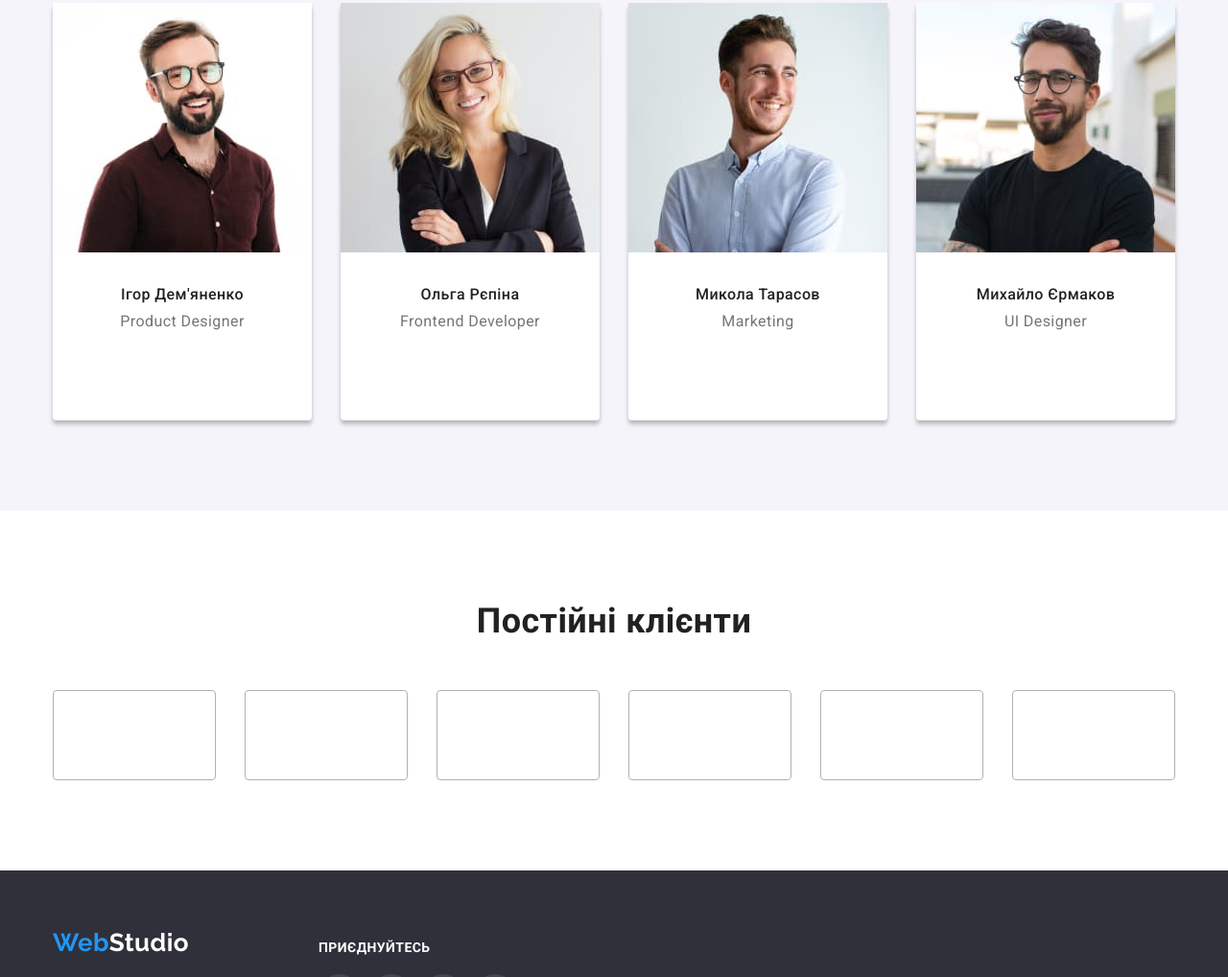
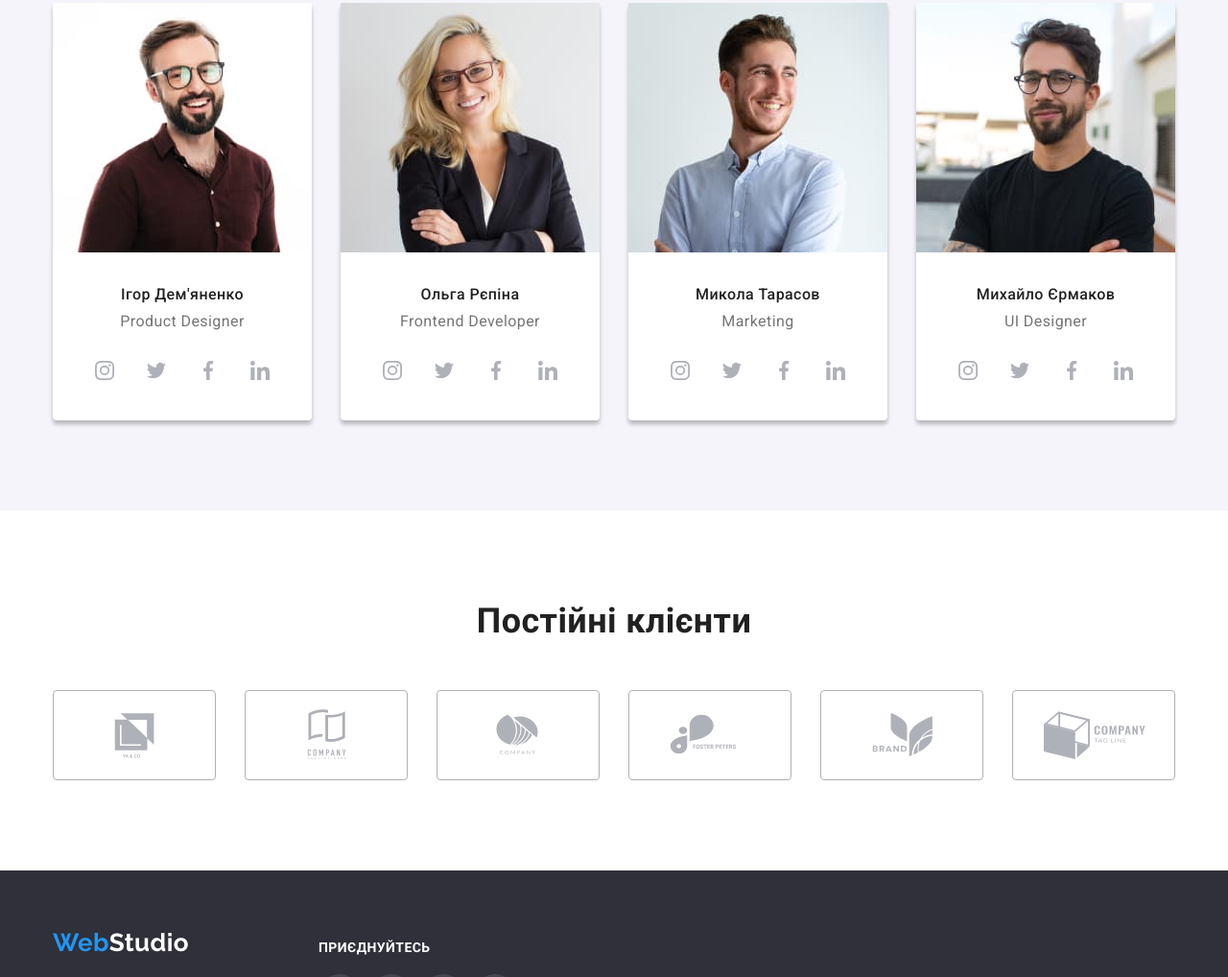
Before and after one commit to LiudmylaKozytska/goit-markup-hw-04, a plain HTML site: page index.html in a window 1280 px wide. Shown: the part 1782-2800 px from the top of the page at 96% size. Drawn offline with Linux system fonts and the light colour scheme.

Commit message:
заміна назви спрайту

```diff
--- a/index.html
+++ b/index.html
@@ -9,7 +9,7 @@
   <link href="https://fonts.googleapis.com/css2?family=Raleway:wght@700&family=Roboto:wght@400;500;700;900&display=swap"
     rel="stylesheet" />
   <link rel="stylesheet" href="./css/styles.css" />
-  <link rel="stylesheet" href="./images/symbol-defs.svg"/>
+  <link rel="stylesheet" href="./images/icons.svg"/>
   <title>Document</title>
 </head>
 
@@ -28,11 +28,11 @@
         <ul class="list flex-list contact-list">
           <li><a class="link contact-item" href="mailto:info@devstudio.com">
             <svg class="link contact-icon" width="16" height="12">
-              <use href="./images/symbol-defs.svg#icon-letter"></use>
+              <use href="./images/icons.svg#icon-letter"></use>
             </svg><span>info@devstudio.com</span></a></li>
           <li><a class="link contact-item" href="tel:+380961111111">
             <svg class="link contact-icon" width="10" height="16">
-              <use href="./images/symbol-defs.svg#icon-smartphone"></use>
+              <use href="./images/icons.svg#icon-smartphone"></use>
             </svg><span>+38 096 111 11 11</span></a></li>
         </ul>
       </div>
@@ -54,7 +54,7 @@
           <li class="specialty-item">
             <div class="specialty-icon-background">
               <svg class="specialty-icon">
-              <use href="./images/symbol-defs.svg#icon-antenna"></use>
+              <use href="./images/icons.svg#icon-antenna"></use>
             </svg></div>
             <h3 class="specialty-title">Увага до деталей</h3>
             <p>Ідейні міркування, і навіть початок повсякденної роботи з формування позиції.</p>
@@ -62,7 +62,7 @@
           <li class="specialty-item">
             <div class="specialty-icon-background">
               <svg class="specialty-icon">
-                <use href="./images/symbol-defs.svg#icon-clock"></use>
+                <use href="./images/icons.svg#icon-clock"></use>
               </svg>
             </div>
             <h3 class="specialty-title">Пунктуальність</h3>
@@ -71,7 +71,7 @@
           <li class="specialty-item">
             <div class="specialty-icon-background">
               <svg class="specialty-icon">
-                <use href="./images/symbol-defs.svg#icon-diagram"></use>
+                <use href="./images/icons.svg#icon-diagram"></use>
               </svg>
             </div>
             <h3 class="specialty-title">Планування</h3>
@@ -79,7 +79,7 @@
           </li>
           <li class="specialty-item">
             <div class="specialty-icon-background"><svg class="specialty-icon">
-              <use href="./images/symbol-defs.svg#icon-astronaut"></use>
+              <use href="./images/icons.svg#icon-astronaut"></use>
             </svg></div>
             <h3 class="specialty-title">Сучасні технології</h3>
             <p>Значимість цих проблем настільки очевидна, що реалізація планових завдань.</p>
@@ -110,22 +110,22 @@
                 <ul class="soc-list list">
                   <li class="soc-item"><a href="" class="soc-link">
                     <svg class="soc-icon" width="20" height="20">
-                      <use href="./images/symbol-defs.svg#icon-instagram"></use>
+                      <use href="./images/icons.svg#icon-instagram"></use>
                     </svg>
                   </a></li>
                   <li class="soc-item"><a href="" class="soc-link">
                     <svg class="soc-icon" width="20" height="20">
-                      <use href="./images/symbol-defs.svg#icon-twitter"></use>
+                      <use href="./images/icons.svg#icon-twitter"></use>
                     </svg>
                   </a></li>
                   <li class="soc-item"><a href="" class="soc-link">
                     <svg class="soc-icon" width="20" height="20">
-                      <use href="./images/symbol-defs.svg#icon-facebook"></use>
+                      <use href="./images/icons.svg#icon-facebook"></use>
                     </svg>
                   </a></li>
                   <li class="soc-item"><a href="" class="soc-link">
                     <svg class="soc-icon" width="20" height="20">
-                      <use href="./images/symbol-defs.svg#icon-linkedin"></use>
+                      <use href="./images/icons.svg#icon-linkedin"></use>
                     </svg>
                   </a></li>
                 </ul>
@@ -139,22 +139,22 @@
                 <ul class="list soc-list">
                   <li class="soc-item"><a href="#" class="soc-link link">
                     <svg class="soc-icon" width="20" height="20">
-                      <use href="./images/symbol-defs.svg#icon-instagram"></use>
+                      <use href="./images/icons.svg#icon-instagram"></use>
                     </svg>
                   </a></li>
                   <li class="soc-item"><a href="#" class="soc-link link">
                     <svg class="soc-icon" width="20" height="20">
-                      <use href="./images/symbol-defs.svg#icon-twitter"></use>
+                      <use href="./images/icons.svg#icon-twitter"></use>
                     </svg>
                   </a></li>
                   <li class="soc-item"><a href="#" class="soc-link link">
                     <svg class="soc-icon" width="20" height="20">
-                      <use href="./images/symbol-defs.svg#icon-facebook"></use>
+                      <use href="./images/icons.svg#icon-facebook"></use>
                     </svg>
                   </a></li>
                   <li class="soc-item"><a href="#" class="soc-link link">
                     <svg class="soc-icon" width="20" height="20">
-                      <use href="./images/symbol-defs.svg#icon-linkedin"></use>
+                      <use href="./images/icons.svg#icon-linkedin"></use>
                     </svg>
                   </a></li>
                 </ul>
@@ -168,22 +168,22 @@
                 <ul class="list soc-list">
                   <li class="soc-item"><a href="#" class="soc-link link">
                     <svg class="soc-icon" width="20" height="20">
-                      <use href="./images/symbol-defs.svg#icon-instagram"></use>
+                      <use href="./images/icons.svg#icon-instagram"></use>
                     </svg>
                   </a></li>
                   <li class="soc-item"><a href="#" class="soc-link link">
                     <svg class="soc-icon" width="20" height="20">
-                      <use href="./images/symbol-defs.svg#icon-twitter"></use>
+                      <use href="./images/icons.svg#icon-twitter"></use>
                     </svg>
                   </a></li>
                   <li class="soc-item"><a href="#" class="soc-link link">
                     <svg class="soc-icon" width="20" height="20">
-                      <use href="./images/symbol-defs.svg#icon-facebook"></use>
+                      <use href="./images/icons.svg#icon-facebook"></use>
                     </svg>
                   </a></li>
                   <li class="soc-item"><a href="#" class="soc-link link">
                     <svg class="soc-icon" width="20" height="20">
-                      <use href="./images/symbol-defs.svg#icon-linkedin"></use>
+                      <use href="./images/icons.svg#icon-linkedin"></use>
                     </svg>
                   </a></li>
                 </ul>
@@ -197,22 +197,22 @@
                 <ul class="list soc-list">
                   <li class="soc-item"><a href="#" class="soc-link link">
                     <svg class="soc-icon" width="20" height="20">
-                      <use href="./images/symbol-defs.svg#icon-instagram"></use>
+                      <use href="./images/icons.svg#icon-instagram"></use>
                     </svg>
                   </a></li>
                   <li class="soc-item"><a href="#" class="soc-link link">
                     <svg class="soc-icon" width="20" height="20">
-                      <use href="./images/symbol-defs.svg#icon-twitter"></use>
+                      <use href="./images/icons.svg#icon-twitter"></use>
                     </svg>
                   </a></li>
                   <li class="soc-item"><a href="#" class="soc-link link">
                     <svg class="soc-icon" width="20" height="20">
-                      <use href="./images/symbol-defs.svg#icon-facebook"></use>
+                      <use href="./images/icons.svg#icon-facebook"></use>
                     </svg>
                   </a></li>
                   <li class="soc-item"><a href="#" class="soc-link link">
                     <svg class="soc-icon" width="20" height="20">
-                      <use href="./images/symbol-defs.svg#icon-linkedin"></use>
+                      <use href="./images/icons.svg#icon-linkedin"></use>
                     </svg>
                   </a></li>
                 </ul>
@@ -227,23 +227,23 @@
       <h2 class="title">Постійні клієнти</h2>
       <ul class="list clients-list">
         <li class="clients-item"><a href="" class="clients-link"><svg class="clients-icon" width="106" height="60">
-          <use href="./images/symbol-defs.svg#icon-logo1"></use>
+          <use href="./images/icons.svg#icon-logo1"></use>
         </svg></a>
       </li>
         <li class="clients-item"><a href="" class="clients-link"><svg class="clients-icon" width="106" height="60">
-          <use href="./images/symbol-defs.svg#icon-logo2"></use>
+          <use href="./images/icons.svg#icon-logo2"></use>
         </svg></a></li>
         <li class="clients-item"><a href="" class="clients-link"><svg class="clients-icon" width="106" height="60">
-          <use href="./images/symbol-defs.svg#icon-logo3"></use>
+          <use href="./images/icons.svg#icon-logo3"></use>
         </svg></a></li>
         <li class="clients-item"><a href="" class="clients-link"><svg class="clients-icon" width="106" height="60">
-          <use href="./images/symbol-defs.svg#icon-logo4"></use>
+          <use href="./images/icons.svg#icon-logo4"></use>
         </svg></a></li>
         <li class="clients-item"><a href="" class="clients-link"><svg class="clients-icon" width="106" height="60">
-          <use href="./images/symbol-defs.svg#icon-logo5"></use>
+          <use href="./images/icons.svg#icon-logo5"></use>
         </svg></a></li>
         <li class="clients-item"><a href="" class="clients-link"><svg class="clients-icon" width="106" height="60">
-          <use href="./images/symbol-defs.svg#icon-logo6"></use>
+          <use href="./images/icons.svg#icon-logo6"></use>
         </svg></a></li>
       </ul>
       </div>
@@ -268,22 +268,22 @@
         <ul class="join-list list">
           <li class="join-item"><a href="" class="join-link">
               <svg class="join-icon" width="20" height="20">
-                <use href="./images/symbol-defs.svg#icon-instagram"></use>
+                <use href="./images/icons.svg#icon-instagram"></use>
               </svg>
             </a></li>
           <li class="join-item"><a href="" class="join-link">
               <svg class="join-icon" width="20" height="20">
-                <use href="./images/symbol-defs.svg#icon-twitter"></use>
+                <use href="./images/icons.svg#icon-twitter"></use>
               </svg>
             </a></li>
           <li class="join-item"><a href="" class="join-link">
               <svg class="join-icon" width="20" height="20">
-                <use href="./images/symbol-defs.svg#icon-facebook"></use>
+                <use href="./images/icons.svg#icon-facebook"></use>
               </svg>
             </a></li>
           <li class="join-item"><a href="" class="join-link">
               <svg class="join-icon" width="20" height="20">
-                <use href="./images/symbol-defs.svg#icon-linkedin"></use>
+                <use href="./images/icons.svg#icon-linkedin"></use>
               </svg>
             </a></li>
         </ul>
```
Also changed, not shown: portfolio.html (+7 -6 lines).
